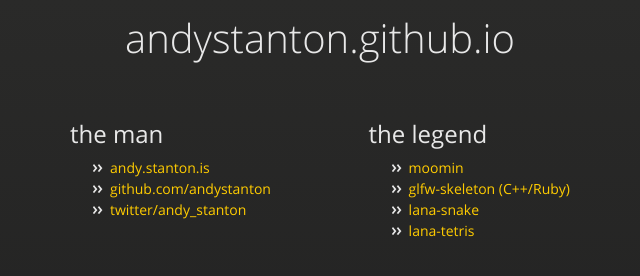
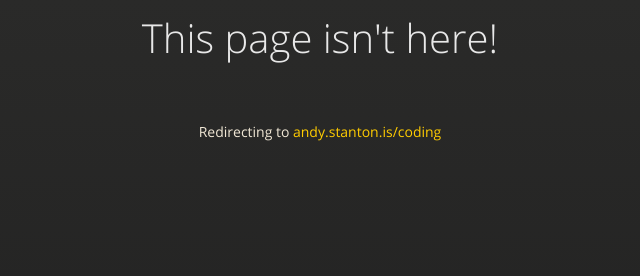
Before and after one commit to andystanton/andystanton.github.io, a plain HTML site: page index.html in a window 1280 px wide. Shown: the whole page, without its empty margins (320-960 px from the left). Drawn offline with nearby package versions, Linux system fonts and the light colour scheme.

Commit message:
redirect to personal site

```diff
--- a/index.html
+++ b/index.html
@@ -1,65 +1,19 @@
-<!doctype html>
-<html>
+<html xmlns="http://www.w3.org/1999/xhtml">
   <head>
-    <meta charset="utf-8">
-    <meta http-equiv="X-UA-Compatible" content="chrome=1">
-    <title>andystanton.github.io</title>
+    <title>Andy Stanton Is Coding</title>
+    <meta http-equiv="refresh" content="3;URL='http://andy.stanton.is/coding/'" />
     <link rel="stylesheet" href="stylesheets/styles.css">
     <link rel="stylesheet" href="stylesheets/pygment_trac.css">
-    <script src="https://ajax.googleapis.com/ajax/libs/jquery/1.7.1/jquery.min.js"></script>
-    <!--script src="javascripts/jquery.min.js"></script-->
-    <script src="javascripts/respond.js"></script>
-    <!--[if lt IE 9]>
-      <script src="//html5shiv.googlecode.com/svn/trunk/html5.js"></script>
-    <![endif]-->
-    <!--[if lt IE 8]>
-    <link rel="stylesheet" href="stylesheets/ie.css">
-    <![endif]-->
-    <meta name="viewport" content="width=device-width, initial-scale=1, user-scalable=no">
-    <style type="text/css">
-      div .theLegend {
-        float: right;
-      }
-
-      @media (max-width: 500px) {
-        div .theLegend {
-          float: left;
-        }
-      }
-
-      div .theMan {
-        float: left;
-      }
-
-
-    </style>
   </head>
   <body>
     <div class="wrapper">
       <section>
         <div id="title">
-          <h1>andystanton.&#8203;github.io</h1>
+          <h1>This page isn't here!</h1>
         </div>
-
-        <div>
-        <div class="theMan">
-          <h2>the man</h2>
-          <ul>
-              <li><a href="http://andy.stanton.is"/>andy.stanton.is</a></li>
-              <li><a href="https://github.com/andystanton"/>github.com/andystanton</a></li>
-              <li><a href="https://twitter.com/andy_stanton"/>twitter/andy_stanton</a></li>
-          </ul>
-        </div>
-
-        <div class="theLegend">
-          <h2>the legend</h2>
-          <ul>
-              <li><a href="https://github.com/andystanton/moomin">moomin</a></li>
-              <li><a href="http://andystanton.github.io/glfw-skeleton">glfw-skeleton (C++/Ruby)</a></li>
-              <li><a href="https://github.com/andystanton/lana-snake">lana-snake</a></li>
-              <li><a href="https://github.com/andystanton/lana-tetris">lana-tetris</a></li>
-          </ul>
-        </div>
+        <div style="text-align: center">
+            Redirecting to <a href="http://andy.stanton.is/coding/">
+            andy.stanton.is/coding</a>
         </div>
       </section>
     </div>
```
